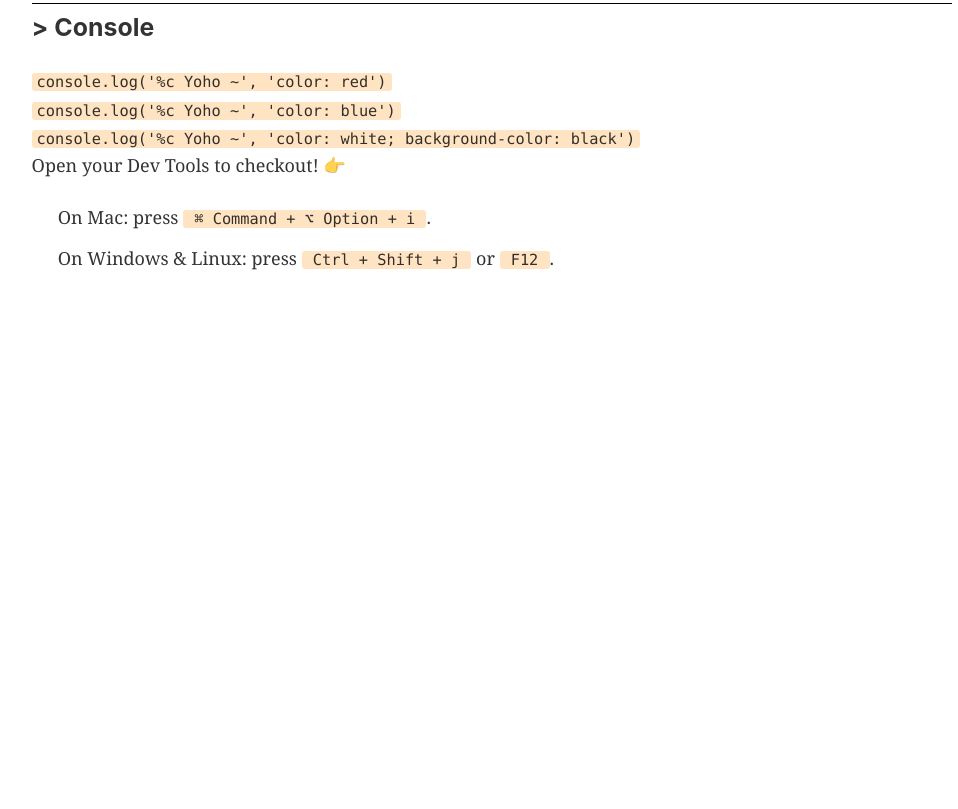
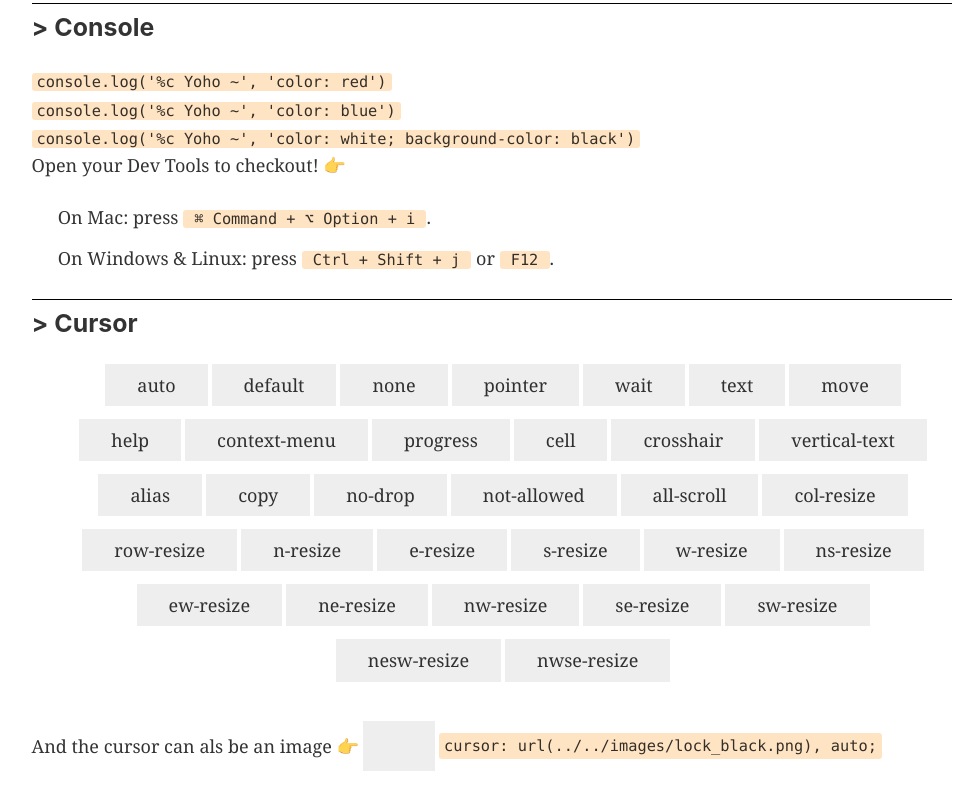
Before and after one commit to Cygra/css_magic, a Gatsby site: page / in a window 1280 px wide. Shown: the part 1646-2455 px from the top of the page, without its empty margins (148-1106 px from the left). Before the commit the page ends 1971 px from the top, so only its background shows below. Built offline with nearby package versions, Linux system fonts and the light colour scheme; Gatsby itself is replaced by a stand-in of ours.

Commit message:
👏 Cursor

```diff
--- /dev/null
+++ b/src/components/Cursor/Cursor.less
@@ -0,0 +1,25 @@
+.cursor-item {
+  ul {
+    display: flex;
+    flex-wrap: wrap;
+    justify-content: center;
+    li {
+      margin-right: 4px;
+      padding: 8px 32px;
+      background-color: #EEE;
+      user-select: none;
+    }
+  }
+  p {
+    display: flex;
+    align-items: center;
+    .image-cursor-span {
+      width: 72px;
+      height: 50px;
+      margin: 0 4px;
+      background-color: #EEE;
+      display: inline-block;
+      cursor: url(../../images/lock_black.png), auto;
+    }
+  }
+}
--- /dev/null
+++ b/src/components/Cursor/index.js
@@ -0,0 +1,53 @@
+import React from 'react'
+import Item from '../Item'
+import './Cursor.less'
+
+const cursorMap = [
+  'auto',
+  'default',
+  'none',
+  'pointer',
+  'wait',
+  'text',
+  'move',
+  'help',
+  'context-menu',
+  'progress',
+  'cell',
+  'crosshair',
+  'vertical-text',
+  'alias',
+  'copy',
+  'no-drop',
+  'not-allowed',
+  'all-scroll',
+  'col-resize',
+  'row-resize',
+  'n-resize',
+  'e-resize',
+  's-resize',
+  'w-resize',
+  'ns-resize',
+  'ew-resize',
+  'ne-resize',
+  'nw-resize',
+  'se-resize',
+  'sw-resize',
+  'nesw-resize',
+  'nwse-resize',
+]
+
+const Cursor = () => (
+  <Item title="Cursor">
+    <ul>
+      {cursorMap.map(i => <li key={i} style={{ cursor: i }}>{i}</li>)}
+    </ul>
+    <p>And the cursor can als be an image&nbsp;
+      <span role="img" aria-label="right-hand-side">👉</span>
+      <span className="image-cursor-span"></span>
+      <code>cursor: url(../../images/lock_black.png), auto;</code>
+    </p>
+  </Item>
+)
+
+export default Cursor
--- a/src/pages/index.js
+++ b/src/pages/index.js
@@ -6,6 +6,7 @@ import Filter from '../components/Filter'
 import LinearGradient from '../components/LinearGradient'
 import Input from '../components/Input'
 import Console from '../components/Console'
+import Cursor from '../components/Cursor'
 
 const IndexPage = () => (
   <Layout>
@@ -32,6 +33,7 @@ const IndexPage = () => (
     <LinearGradient />
     <Input />
     <Console />
+    <Cursor />
   </Layout>
 )
 
```
Also changed, not shown: src/images/lock_black.png (added).
